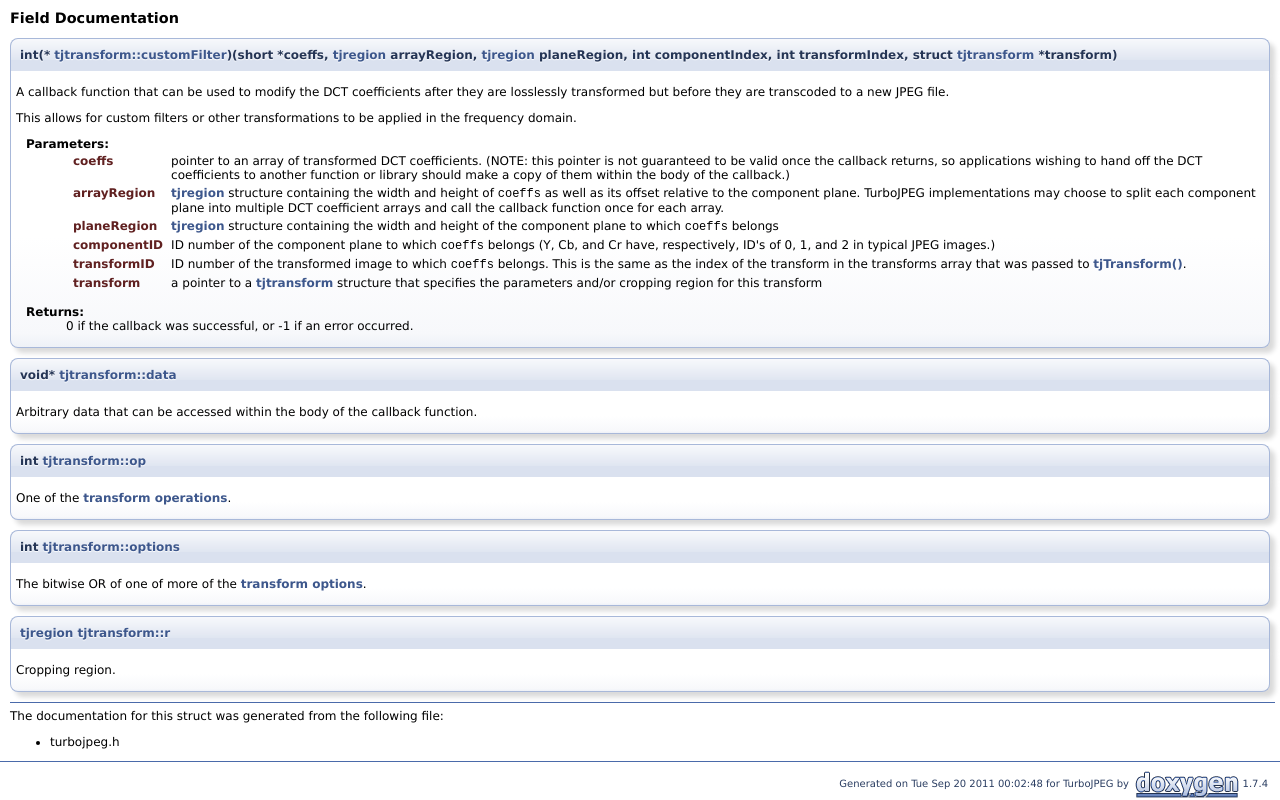
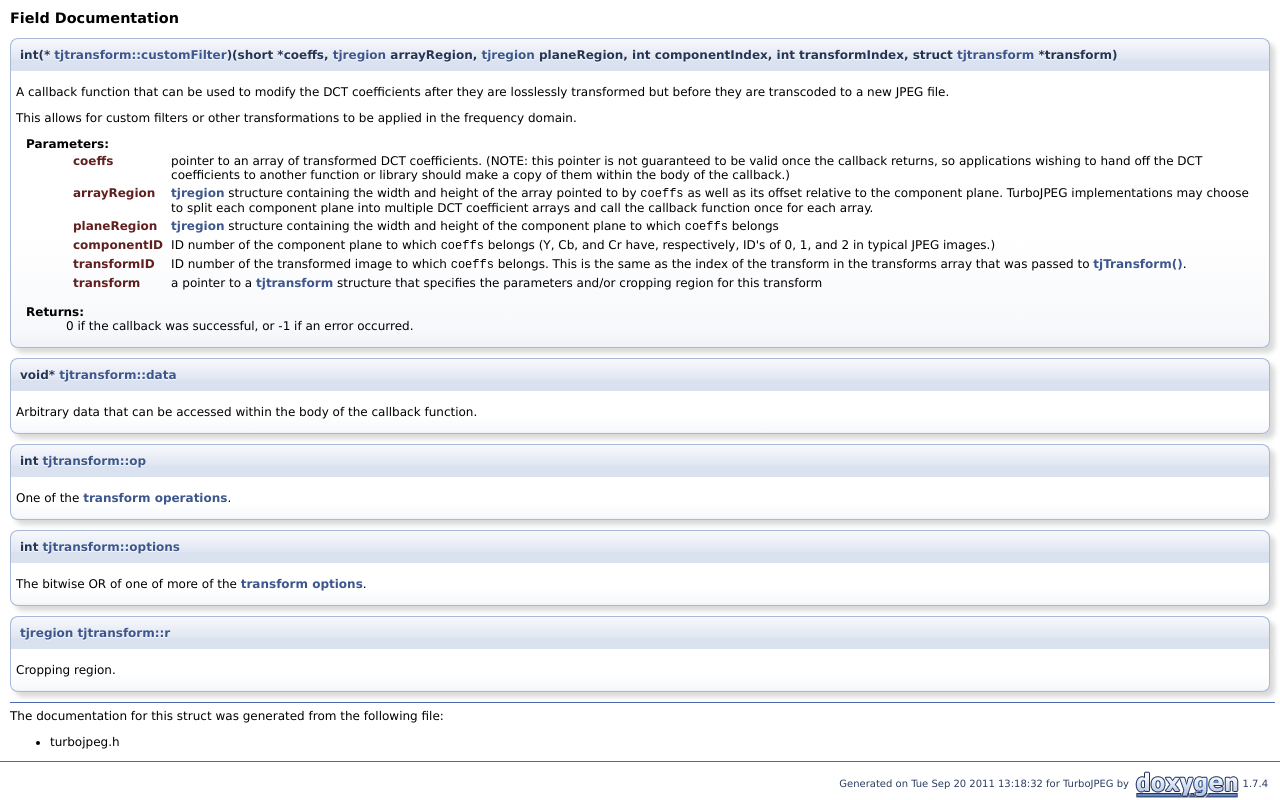
Before and after one commit to YahooArchive/ygloo-external-jpeg-turbo, a plain HTML site: page doc/html/structtjtransform.html in a window 1280 px wide. Shown: the part 546-1346 px from the top of the page. Drawn offline with Linux system fonts and the light colour scheme.

Commit message:
Wordsmithing

```diff
--- a/doc/html/structtjtransform.html
+++ b/doc/html/structtjtransform.html
@@ -101,7 +101,7 @@ Data Fields</h2></td></tr>
 <dl><dt><b>Parameters:</b></dt><dd>
   <table class="params">
     <tr><td class="paramname">coeffs</td><td>pointer to an array of transformed DCT coefficients. (NOTE: this pointer is not guaranteed to be valid once the callback returns, so applications wishing to hand off the DCT coefficients to another function or library should make a copy of them within the body of the callback.) </td></tr>
-    <tr><td class="paramname">arrayRegion</td><td><a class="el" href="structtjregion.html" title="Cropping region.">tjregion</a> structure containing the width and height of <code>coeffs</code> as well as its offset relative to the component plane. TurboJPEG implementations may choose to split each component plane into multiple DCT coefficient arrays and call the callback function once for each array. </td></tr>
+    <tr><td class="paramname">arrayRegion</td><td><a class="el" href="structtjregion.html" title="Cropping region.">tjregion</a> structure containing the width and height of the array pointed to by <code>coeffs</code> as well as its offset relative to the component plane. TurboJPEG implementations may choose to split each component plane into multiple DCT coefficient arrays and call the callback function once for each array. </td></tr>
     <tr><td class="paramname">planeRegion</td><td><a class="el" href="structtjregion.html" title="Cropping region.">tjregion</a> structure containing the width and height of the component plane to which <code>coeffs</code> belongs </td></tr>
     <tr><td class="paramname">componentID</td><td>ID number of the component plane to which <code>coeffs</code> belongs (Y, Cb, and Cr have, respectively, ID's of 0, 1, and 2 in typical JPEG images.) </td></tr>
     <tr><td class="paramname">transformID</td><td>ID number of the transformed image to which <code>coeffs</code> belongs. This is the same as the index of the transform in the transforms array that was passed to <a class="el" href="group___turbo_j_p_e_g.html#gae403193ceb4aafb7e0f56ab587b48616" title="Losslessly transform a JPEG image into another JPEG image.">tjTransform()</a>. </td></tr>
@@ -191,7 +191,7 @@ Data Fields</h2></td></tr>
 </iframe>
 </div>
 
-<hr class="footer"/><address class="footer"><small>Generated on Tue Sep 20 2011 00:02:48 for TurboJPEG by&#160;
+<hr class="footer"/><address class="footer"><small>Generated on Tue Sep 20 2011 13:18:32 for TurboJPEG by&#160;
 <a href="http://www.doxygen.org/index.html">
 <img class="footer" src="doxygen.png" alt="doxygen"/></a> 1.7.4 </small></address>
 </body>
```
Also changed, not shown: doc/html/annotated.html (+1 -1 lines), doc/html/classes.html (+1 -1 lines), doc/html/functions.html (+1 -1 lines), doc/html/functions_vars.html (+1 -1 lines), doc/html/group___turbo_j_p_e_g.html (+1 -1 lines), doc/html/index.html (+1 -1 lines), doc/html/modules.html (+1 -1 lines), doc/html/structtjregion.html (+1 -1 lines), doc/html/structtjscalingfactor.html (+1 -1 lines), 1 other file.
